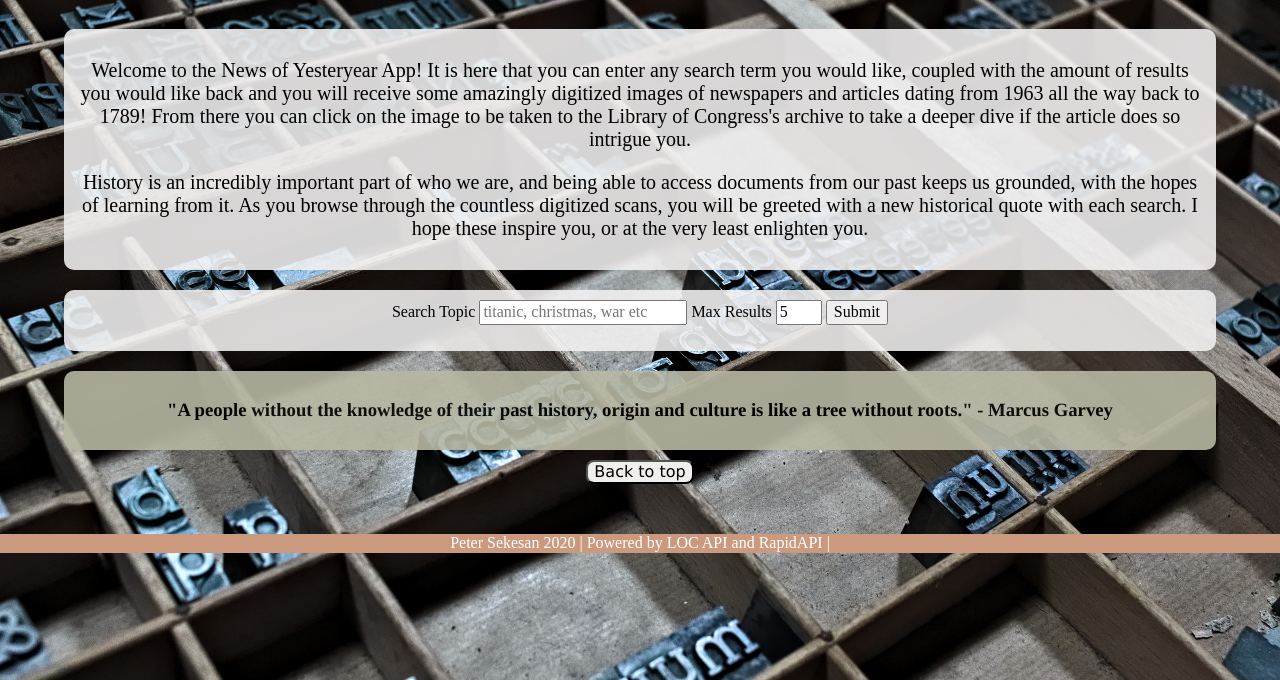
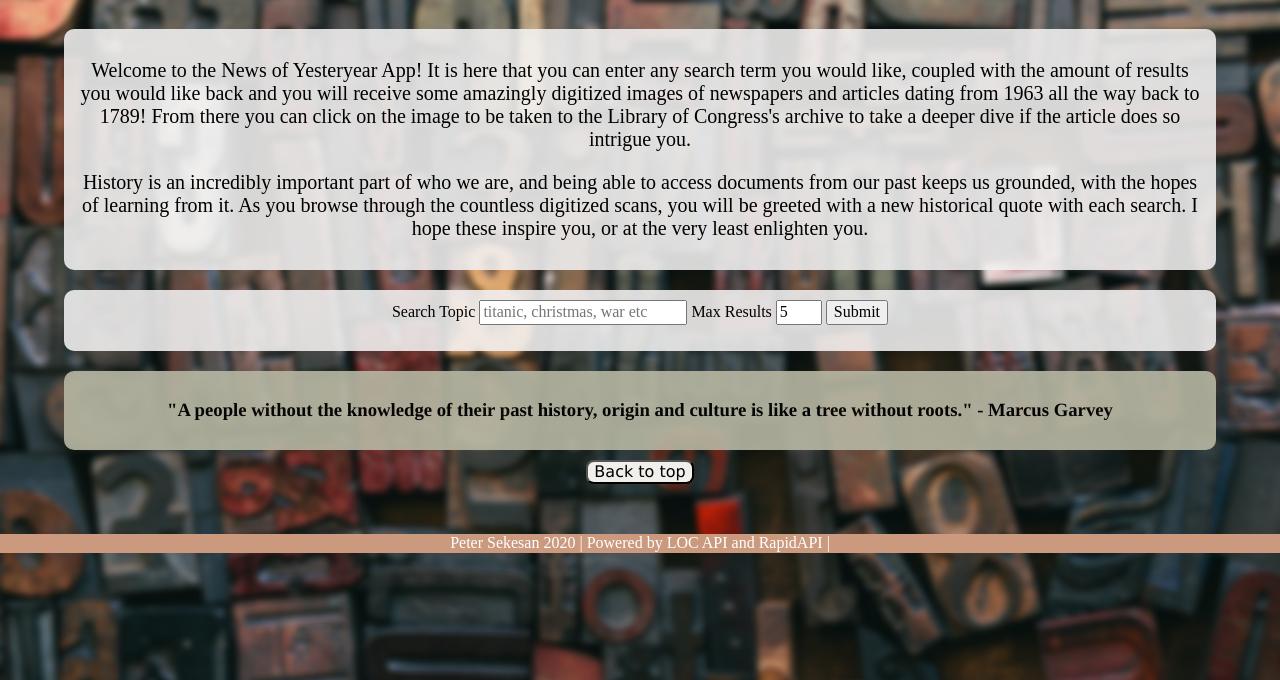
Before and after one commit to Pete-Sekesan/News-of-Yesteryear, a plain HTML site: page index.html in a window 1280 px wide. Shown: the part 120-800 px from the top of the page. Drawn offline with nearby package versions, Linux system fonts and the light colour scheme.

Commit message:
new background. final update

```diff
--- a/style.css
+++ b/style.css
@@ -42,7 +42,7 @@ input[type=number]::-webkit-outer-spin-button {
   }
 
  body {
-     background-image: url("images/printing-press-box.jpg");
+     background-image: url("images/block-blurred.jpg");
      background-repeat: no-repeat;
      background-attachment: fixed;
      background-size: cover;
```
Also changed, not shown: images/block-blurred.jpg (added).
